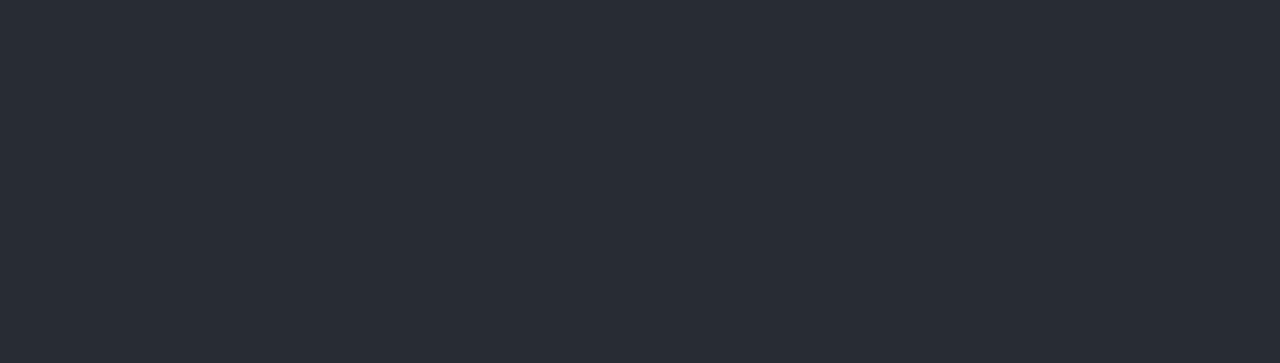
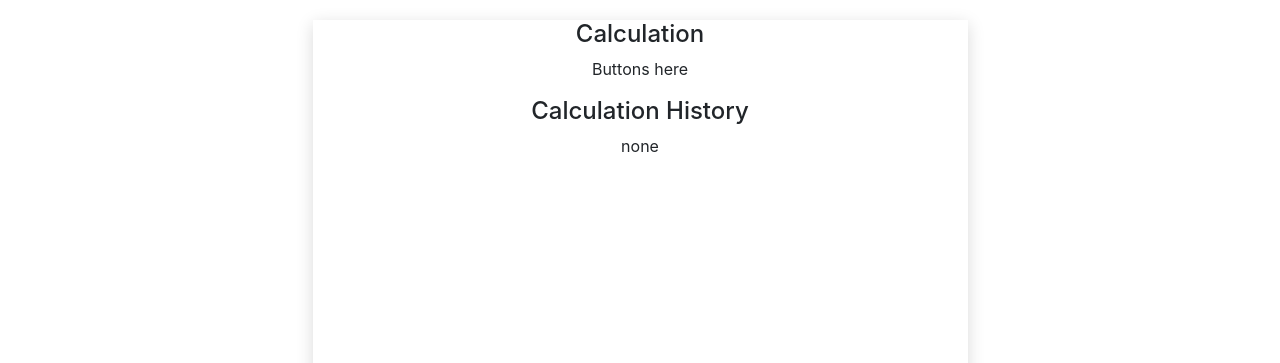
Before and after one commit to Michielu/sezzle-socket-calc, a React app in the folder client/: page / in a window 1280 px wide. Shown: the top 363 px of the page. Built offline with nearby package versions, Linux system fonts and the light colour scheme.

Commit message:
Initial component structure

```diff
--- a/client/public/index.html
+++ b/client/public/index.html
@@ -6,6 +6,8 @@
   <link rel="icon" href="%PUBLIC_URL%/favicon.ico" />
   <meta name="viewport" content="width=device-width, initial-scale=1" />
   <meta name="theme-color" content="#000000" />
+  <link rel="stylesheet" href="https://maxcdn.bootstrapcdn.com/bootstrap/4.3.1/css/bootstrap.min.css"
+    integrity="sha384-ggOyR0iXCbMQv3Xipma34MD+dH/1fQ784/j6cY/iJTQUOhcWr7x9JvoRxT2MZw1T" crossorigin="anonymous" />
   <meta name="description" content="Web site created using create-react-app" />
   <link rel="apple-touch-icon" href="%PUBLIC_URL%/logo192.png" />
   <!--
--- a/client/src/components/App/App.css
+++ b/client/src/components/App/App.css
@@ -12,3 +12,18 @@
   font-size: calc(10px + 2vmin);
   color: white;
 }
+
+.app-body{
+  min-height: 100vh;
+  display: flex;
+  flex-direction: column;
+  align-items: center;
+}
+
+.app-content {
+  background-color: #ffffff;
+  min-height: 100vh;
+  margin: 20px;
+  text-align: center;
+  box-shadow: 0 4px 16px rgba(0,0,0,.15);
+}
--- a/client/src/components/App/index.js
+++ b/client/src/components/App/index.js
@@ -1,12 +1,18 @@
 import React from 'react';
 import './App.css';
 
+import { SezzleCalc } from '../index';
+
+
 function App() {
   return (
-    <div className="app">
-      <header className="app-header">
+    <div className="app-body row">
+      {/* <header className="app-header">
         <p>Hello Sezzle</p>
-      </header>
+      </header> */}
+      <div className="app-content col-12 col-md-6">
+        <SezzleCalc />
+      </div>
     </div>
   );
 }
--- /dev/null
+++ b/client/src/components/Calculator/index.js
@@ -0,0 +1,13 @@
+import React from 'react';
+
+function Calculator() {
+    return (
+        <div>
+            <h4>Calculation</h4>
+            <p>Buttons here</p>
+        </div>
+    )
+
+}
+
+export default Calculator;
--- /dev/null
+++ b/client/src/components/HistoryBoard/index.js
@@ -0,0 +1,12 @@
+import React from 'react';
+
+function HistoryBoard() {
+    return (
+        <div>
+            <h4>Calculation History</h4>
+            <p>none</p>
+        </div>
+    )
+}
+
+export default HistoryBoard;
--- /dev/null
+++ b/client/src/components/SezzleCalc/index.js
@@ -0,0 +1,13 @@
+import React from 'react';
+import { Calculator, HistoryBoard } from '../index';
+
+function SezzleCalc() {
+    return (
+        <div>
+            <Calculator />
+            <HistoryBoard />
+        </div>
+    )
+}
+
+export default SezzleCalc;
--- /dev/null
+++ b/client/src/components/index.js
@@ -0,0 +1,7 @@
+import Calculator from './Calculator';
+import HistoryBoard from './HistoryBoard';
+import SezzleCalc from './SezzleCalc';
+
+export {
+    Calculator, HistoryBoard, SezzleCalc
+}
```
